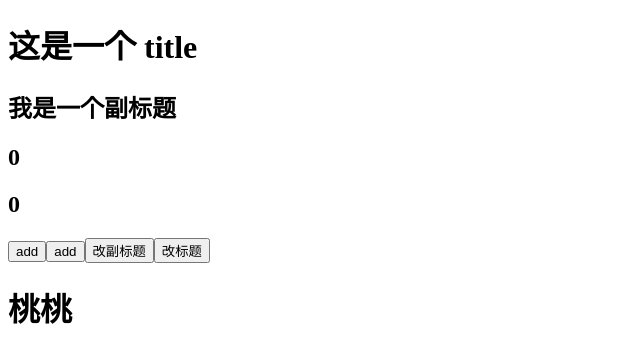
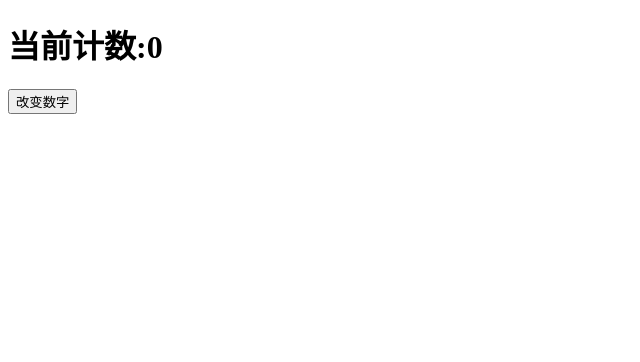
Before and after one commit to rx-app/react-hooks, a React (Create React App) app: page / in a window 1280 px wide. Shown: the top 362 px of the page, without its empty margins (0-640 px from the left). Built offline with nearby package versions, Linux system fonts and the light colour scheme.

Commit message:
setState到底是同步还是异步

```diff
--- a/src/App.js
+++ b/src/App.js
@@ -1,35 +1,49 @@
-import React, { useState ,useCallback} from "react";
+import React, { Component} from "react";
 // 子组件
-function Childs(props) {
-  console.log("子组件渲染了");
-  return (
-    <>
-      <button onClick={props.onClick}>改标题</button>
-      <h1>{props.name}</h1>
-    </>
-  );
+export default class App extends Component {
+  constructor(props){
+    super(props)
+    this.state = {
+      count:0
+    }
+  }
+  componentDidUpdate(){
+
+    console.log(this.state.count)
+  }
+  componentDidMount(){
+    document.body.addEventListener('click', this.changeVal, false);
+  }
+  changeVal = () => {
+      this.setState({
+        count: 3
+      })
+      console.log(this.state.count) // 3
+      //这个地方会log两次3，说明事件被绑定了2次，这个怎么理解呢？？？
+  }
+  changeCount(){
+    // 点击后count 为100
+    for ( let i = 0; i < 100; i++ ) {
+        this.setState( (prev)=>{
+          return {
+            count:prev.count+1
+          }
+        } );
+    }
+
+    // 点击后count 为1
+    // for ( let i = 0; i < 100; i++ ) {
+    //     this.setState( { count: this.state.count + 1 } );
+    // }
+
+
+  }
+  render(){
+    return (
+      <>
+        <h1>当前计数:{this.state.count}</h1>
+        <button onClick={()=>{ this.changeCount() }}>改变数字</button>
+      </>
+    )
+  }
 }
-const Child = React.memo(Childs);
-export default function App() {
-  const [title, setTitle] = useState("这是一个 title");
-  const [subtitle, setSubtitle] = useState("我是一个副标题");
-  const [c,setC] = useState(0)
-  const [d,setD] = useState(0)
-  const callback = () => {
-    setTitle("标题改变了aaa");
-  };
-  let memoFn = useCallback(callback,[c])
-  return (
-    <div className="App">
-      <h1>{title}</h1>
-      <h2>{subtitle}</h2>
-      <h2>{c}</h2>
-      <h2>{d}</h2>
-
-      <button onClick={() => setC(c=>c+1)}>add</button>
-      <button onClick={() => setD(d=>d+1)}>add</button>
-      <button onClick={() => setSubtitle("副标题改变了")}>改副标题</button>
-      <Child onClick={memoFn} name="桃桃" />
-    </div>
-  );
-}
```
Also changed, not shown: src/App copy.js (added, +27 -0 lines).
